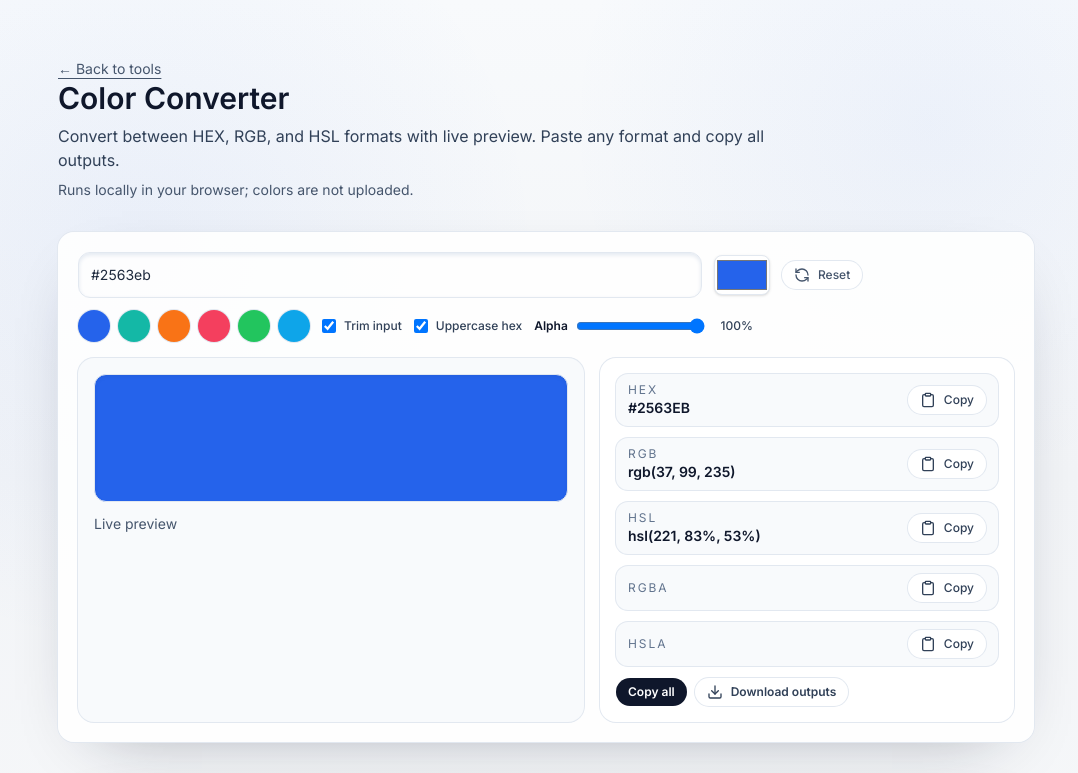
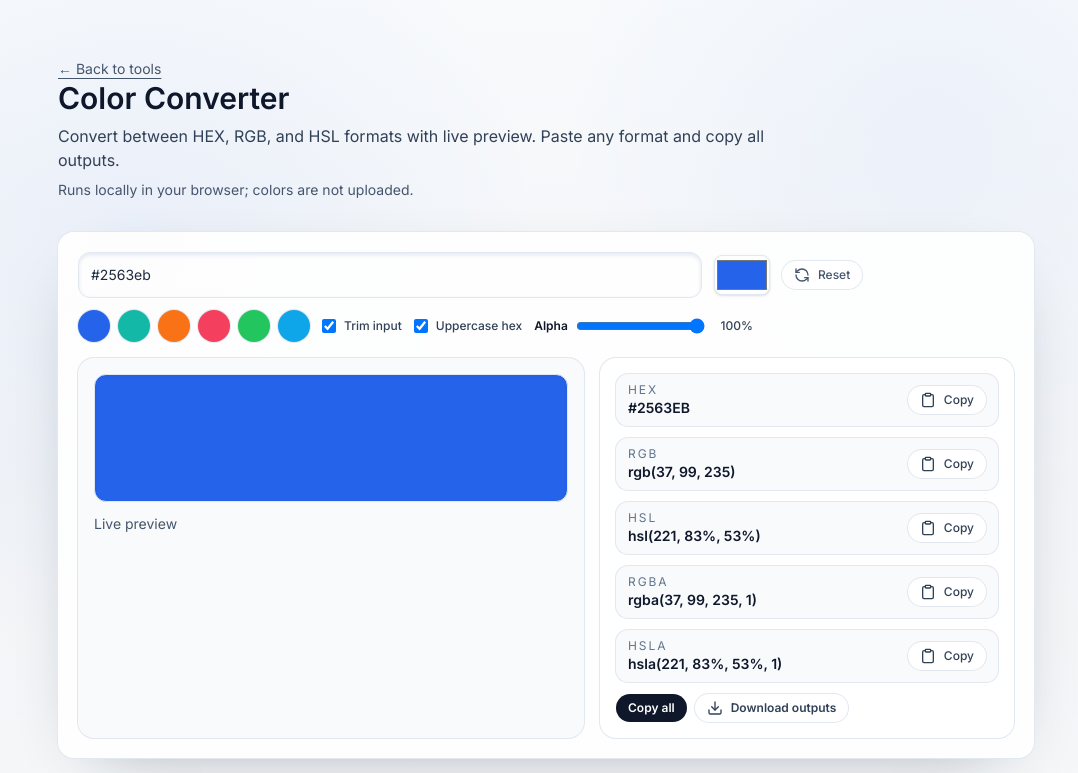
Before and after one commit to ChainPix/custom-website, a Next.js app: page /color-converter in a window 1280 px wide. Shown: the top 773 px of the page, without its empty margins (94-1172 px from the left). Built offline with nearby package versions, Linux system fonts and the light colour scheme; no server answers.

Commit message:
Add RGBA/HSLA fields to color converter outputs

```diff
--- a/app/(tools)/color-converter/client.tsx
+++ b/app/(tools)/color-converter/client.tsx
@@ -132,6 +132,8 @@ function computeColor(input: string): Color | null {
       hex: rgbToHex(rgb.r, rgb.g, rgb.b),
       rgb: `rgb(${rgb.r}, ${rgb.g}, ${rgb.b})`,
       hsl: `hsl(${hsl.h}, ${hsl.s}%, ${hsl.l}%)`,
+      rgba: `rgba(${rgb.r}, ${rgb.g}, ${rgb.b}, 1)`,
+      hsla: `hsla(${hsl.h}, ${hsl.s}%, ${hsl.l}%, 1)`,
     };
   }
 
@@ -142,6 +144,8 @@ function computeColor(input: string): Color | null {
       hex: rgbToHex(rgbParsed.r, rgbParsed.g, rgbParsed.b),
       rgb: `rgb(${rgbParsed.r}, ${rgbParsed.g}, ${rgbParsed.b})`,
       hsl: `hsl(${hsl.h}, ${hsl.s}%, ${hsl.l}%)`,
+      rgba: `rgba(${rgbParsed.r}, ${rgbParsed.g}, ${rgbParsed.b}, 1)`,
+      hsla: `hsla(${hsl.h}, ${hsl.s}%, ${hsl.l}%, 1)`,
     };
   }
 
@@ -152,6 +156,8 @@ function computeColor(input: string): Color | null {
       hex: rgbToHex(rgb.r, rgb.g, rgb.b),
       rgb: `rgb(${rgb.r}, ${rgb.g}, ${rgb.b})`,
       hsl: `hsl(${hslParsed.h}, ${hslParsed.s}%, ${hslParsed.l}%)`,
+      rgba: `rgba(${rgb.r}, ${rgb.g}, ${rgb.b}, 1)`,
+      hsla: `hsla(${hslParsed.h}, ${hslParsed.s}%, ${hslParsed.l}%, 1)`,
     };
   }
 
```
